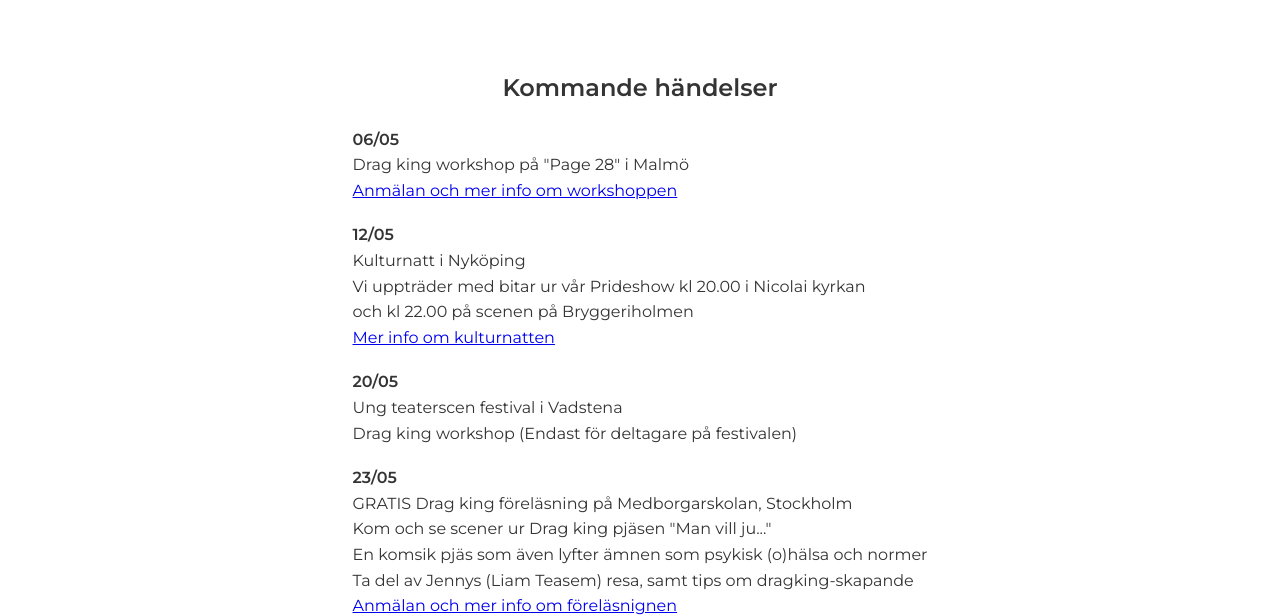
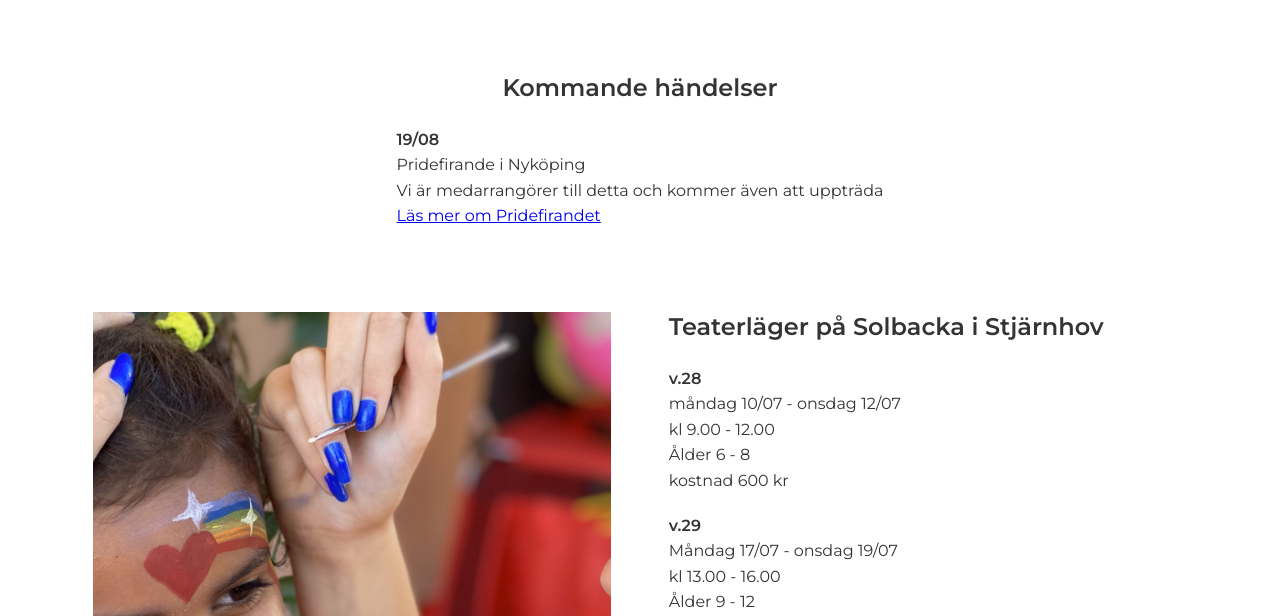
Before and after one commit to TeaterSkaka/Website, a plain HTML site: page aktuellt.html in a window 1280 px wide. Shown: the part 336-952 px from the top of the page. Drawn offline with Linux system fonts and the light colour scheme.

Commit message:
Removal of old occurances, removal of specific event

```diff
--- a/aktuellt.html
+++ b/aktuellt.html
@@ -284,114 +284,9 @@
       </div>
     </div>
     <div class="site-container">
-      <!-- <div class="content-section">
-        <div class="text-section">
-          <h2 class="content-heading">Verksamheter till hösten</h2>
-          <div class="content-para">
-            <p class="bold">Mini Skaka 5 - 8 år</p>
-            <p>
-              Stärkande övningar och att lära sig att samarbeta i grupp. De
-              bestämmer om det blir ett uppspel. 1 timme en vardagseftermiddag.
-            </p>
-            <br />
-            <p class="bold">Skaka 15 - 25 år</p>
-            <p>
-              Sätter upp en större föreställning som även åker på turné. Denna
-              grupp är endast på helger och har längre repetitionspass 5 timmar.
-            </p>
-            <br />
-            <p class="bold">Prova på 15 -35 år</p>
-            <p>
-              Våga testa dina gränser men endast under ett 2 timmars pass. De
-              bestämmer om det blir ett uppspel 2 timmar på en vardagskväll.
-            </p>
-            <br />
-            <p><i>OBS! Uppläggen kan ändras.</i></p>
-            <br />
-            <p>Är du intresserad av att vara med?</p>
-          </div>
-          <span class="content-link" onclick="toSite('kontakt')"
-            >Kontakta oss</span
-          >
-        </div>
-        <div class="img-section">
-          <img
-            class="content-img"
-            src="imgs/manuscirkel.jpg"
-            alt="Gruppbild efter en dragking worskhop"
-          />
-        </div>
-      </div> -->
       <div class="content-full content-text" id="cont1">
         <h2 class="content-heading">Kommande händelser</h2>
         <div class="content-para">
-          <p class="bold">06/05</p>
-          <p>
-            Drag king workshop på "Page 28" i Malmö
-            <br />
-            <a
-              href="https://www.facebook.com/events/745032903923525/?ref=newsfeed"
-              rel="noreferrer noopener"
-              target="_blank"
-              >Anmälan och mer info om workshoppen</a
-            >
-          </p>
-          <br />
-          <p class="bold">12/05</p>
-          <p>
-            Kulturnatt i Nyköping
-            <br />
-            Vi uppträder med bitar ur vår Prideshow kl 20.00 i Nicolai kyrkan
-            <br />
-            och kl 22.00 på scenen på Bryggeriholmen
-            <br />
-            <a
-              href="https://nykopingsguiden.se/kulturnatten/?fbclid=IwAR0q6KiLQHs6XN_ZKuiE_MhFNqpF2pvobmiOCo90xj4vE1eOGuUcvCukW2s"
-              rel="noreferrer noopener"
-              target="_blank"
-              >Mer info om kulturnatten</a
-            >
-          </p>
-          <br />
-          <p class="bold">20/05</p>
-          <p>
-            Ung teaterscen festival i Vadstena
-            <br />
-            Drag king workshop (Endast för deltagare på festivalen)
-          </p>
-          <br />
-          <p class="bold">23/05</p>
-          <!-- medborgarskolan och att man kommer att få se scener ur vår Drag king
-          pjäs " Man vill ju..." som är en komisk pjäs som lyfter ämnen som
-          psykisk (o) hälsa och normer. Sen får man höra min resa som dragking
-          och även få tips om vad man ska tänka på om man vill skapa en king
-          karaktär -->
-          <p>
-            GRATIS Drag king föreläsning på Medborgarskolan, Stockholm
-            <br />
-            Kom och se scener ur Drag king pjäsen "Man vill ju..."
-            <br />
-            En komsik pjäs som även lyfter ämnen som psykisk (o)hälsa och normer
-            <br />
-            Ta del av Jennys (Liam Teasem) resa, samt tips om dragking-skapande
-            <br />
-            <a
-              href="https://www.medborgarskolan.se/arrangemang-sok/dragking-1381190"
-              rel="noreferrer noopener"
-              target="_blank"
-              >Anmälan och mer info om föreläsnignen</a
-            >
-          </p>
-          <br />
-          <p class="bold">17/06</p>
-          <p>
-            Barnteater kl 12.00
-            <br />
-            Prova på teater kl 13.00 och 15.00
-            <br />
-            Solbacka, Stjärnhov
-          </p>
-          <br />
           <p class="bold">19/08</p>
           <p>
             Pridefirande i Nyköping
```
Also changed, not shown: imgs/hero-banner-desktop.jpg (deleted), 1 other file.
